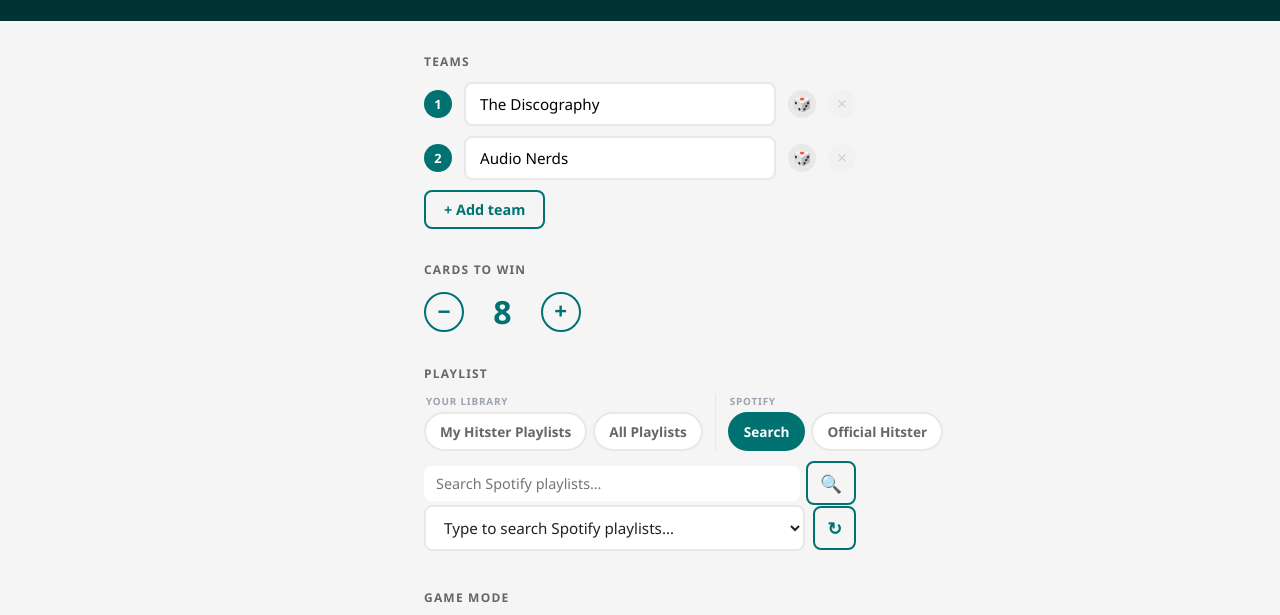
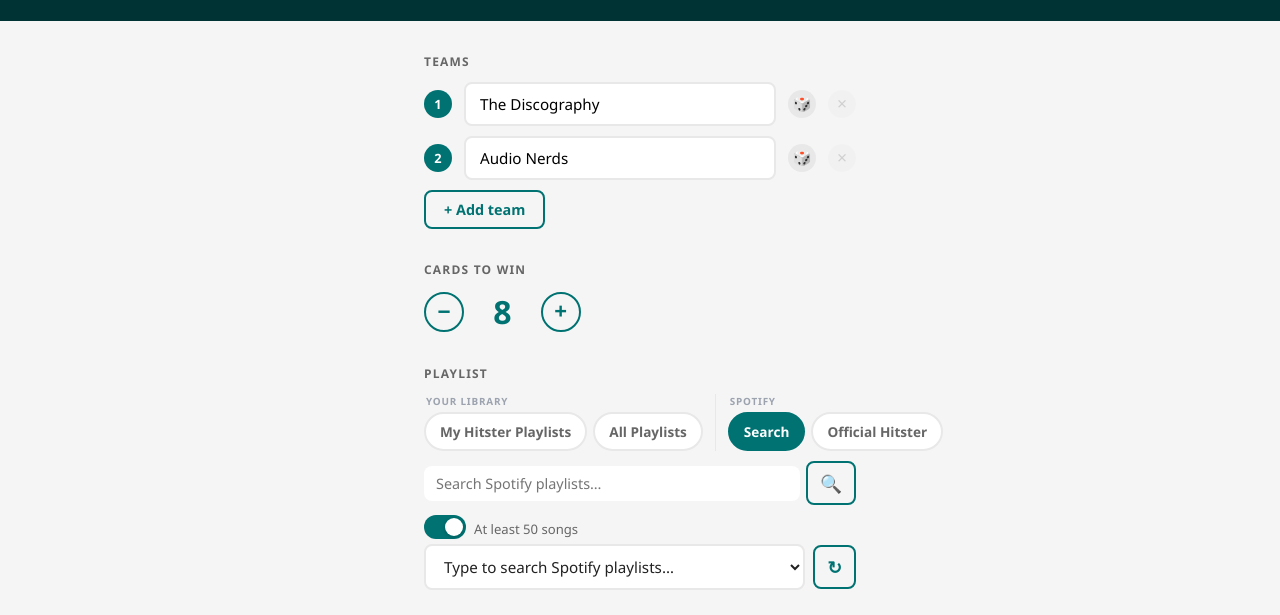
Before and after one commit to SteffenEriksen/hitster, a website: page public/index.html in a window 1280 px wide. Both pictures are taken after a click on the button "Search". Shown: the part 106-721 px from the top of the page. Drawn offline with Linux system fonts and the light colour scheme; no server answers.

Commit message:
Add 'at least 50 songs' toggle to All Playlists and Search tabs
Toggle appears on both tabs, checked by default. Filtering is
client-side: All Playlists re-filters the cached list immediately;
Search re-runs after toggling. Toggle persists for the session
(switching tabs doesn't reset it).

```diff
--- a/public/app.js
+++ b/public/app.js
@@ -47,6 +47,8 @@
   playlistSearchWrap:  $('playlist-search-wrap'),
   playlistSearchInput: $('playlist-search-input'),
   btnPlaylistSearch:   $('btn-playlist-search'),
+  playlistMinTracksWrap: $('playlist-min-tracks-wrap'),
+  toggleMinTracks:       $('toggle-min-tracks'),
   playlistInfo:   $('playlist-info'),
   btnStartGame:   $('btn-start-game'),
   setupError:     $('setup-error'),
@@ -119,8 +121,11 @@
 
 function applyAllPlaylistsFilter() {
   if (!allPlaylistsCache) return;
-  const q        = dom.playlistFilter.value.toLowerCase().trim();
-  const filtered = q ? allPlaylistsCache.filter(pl => pl.name.toLowerCase().includes(q)) : allPlaylistsCache;
+  const q      = dom.playlistFilter.value.toLowerCase().trim();
+  const minFifty = dom.toggleMinTracks.checked;
+  let filtered = allPlaylistsCache;
+  if (q)        filtered = filtered.filter(pl => pl.name.toLowerCase().includes(q));
+  if (minFifty) filtered = filtered.filter(pl => pl.trackCount >= 50);
   setSelectOptions(filtered, false);
 }
 
@@ -138,7 +143,8 @@
   dom.btnStartGame.disabled = true;
   dom.setupError.textContent = '';
   try {
-    const playlists = await api.get('/api/search-playlists?q=' + encodeURIComponent(q));
+    let playlists = await api.get('/api/search-playlists?q=' + encodeURIComponent(q));
+    if (dom.toggleMinTracks.checked) playlists = playlists.filter(pl => pl.trackCount >= 50);
     setSelectOptions(playlists, true);
   } catch (e) {
     dom.playlistSelect.innerHTML = '<option value="">Search failed</option>';
@@ -155,6 +161,7 @@
   // Show/hide contextual inputs
   dom.playlistFilterWrap.classList.toggle('hidden', tab !== 'all');
   dom.playlistSearchWrap.classList.toggle('hidden', tab !== 'search');
+  dom.playlistMinTracksWrap.classList.toggle('hidden', tab !== 'all' && tab !== 'search');
   if (tab !== 'all')    dom.playlistFilter.value = '';
   if (tab !== 'search') dom.playlistSearchInput.value = '';
   if (tab === 'my')       loadMyPlaylists(false);
@@ -355,6 +362,10 @@
 dom.btnPlaylistSearch.addEventListener('click', () => {
   clearTimeout(_searchDebounce); loadSearchPlaylists(dom.playlistSearchInput.value);
 });
+dom.toggleMinTracks.addEventListener('change', () => {
+  if (activePlaylistTab === 'all')    applyAllPlaylistsFilter();
+  if (activePlaylistTab === 'search') loadSearchPlaylists(dom.playlistSearchInput.value);
+});
 
 // ─── Auth panel (localhost only) ──────────────────────────────────────────────
 
--- a/public/index.html
+++ b/public/index.html
@@ -64,6 +64,15 @@
             <button id="btn-playlist-search" class="btn-ghost btn-icon" title="Search">🔍</button>
           </div>
         </div>
+        <div id="playlist-min-tracks-wrap" class="playlist-min-tracks-wrap hidden">
+          <label class="playlist-toggle-row">
+            <span class="toggle-switch-wrap">
+              <input type="checkbox" id="toggle-min-tracks" class="toggle-check" checked>
+              <span class="toggle-track"><span class="toggle-thumb"></span></span>
+            </span>
+            <span class="playlist-toggle-label">At least 50 songs</span>
+          </label>
+        </div>
         <div class="playlist-row">
           <select id="playlist-select">
             <option value="">Loading playlists…</option>
--- a/public/style.css
+++ b/public/style.css
@@ -598,6 +598,19 @@
 .playlist-filter-wrap { margin-top: 8px; }
 .playlist-search-wrap { margin-top: 8px; }
 .playlist-search-row  { display: flex; gap: 6px; align-items: center; }
+.playlist-min-tracks-wrap { margin-top: 8px; }
+.playlist-toggle-row {
+  display: inline-flex;
+  align-items: center;
+  gap: 8px;
+  cursor: pointer;
+  user-select: none;
+}
+.playlist-toggle-label {
+  font-size: 0.82rem;
+  color: var(--grey-600);
+  font-weight: 500;
+}
 .playlist-filter-input {
   width: 100%;
   padding: 8px 12px;
```
